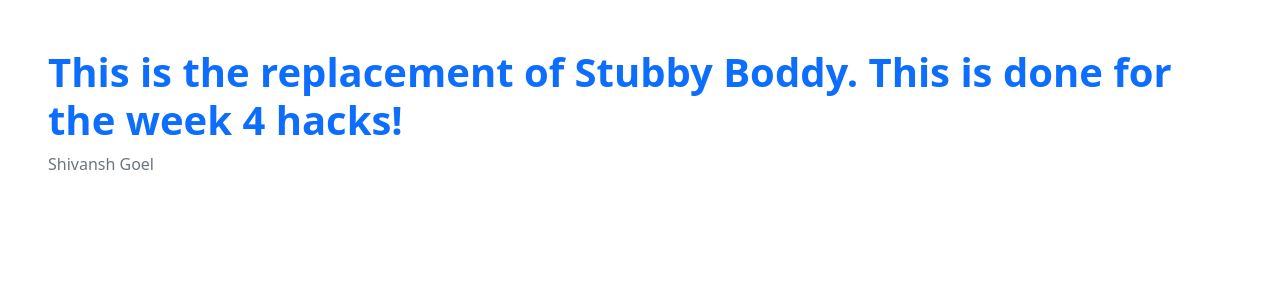
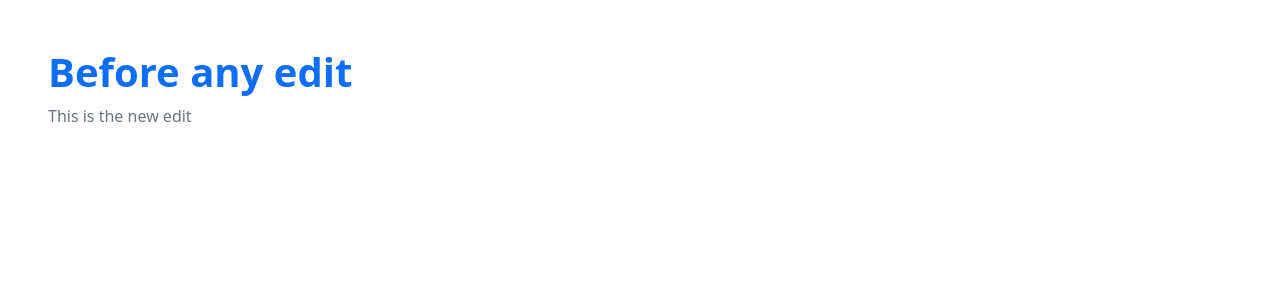
Before and after one commit to DeadshotLegend/Flask-Python-Web-Application, a Flask app: page /stub/ in a window 1280 px wide. Shown: the part 66-366 px from the top of the page. Run offline with Flask 2, Linux system fonts and the light colour scheme.

Commit message:
COmitting

```diff
--- a/templates/stub.html
+++ b/templates/stub.html
@@ -8,8 +8,8 @@
 {% block body %}
     <!- Try building a new body here, bootstrap is a wise choice ->
     <div class="px-5 py-5 mx-auto">
-        <h1 class="text-primary"><strong>This is the replacement of Stubby Boddy. This is done for the week 4 hacks!</strong></h1>
-        <p class="text-secondary">Shivansh Goel</p>
+        <h1 class="text-primary"><strong>Before any edit</strong></h1>
+        <p class="text-secondary">This is the new edit</p>
     </div>
 {% endblock %}
 
```
